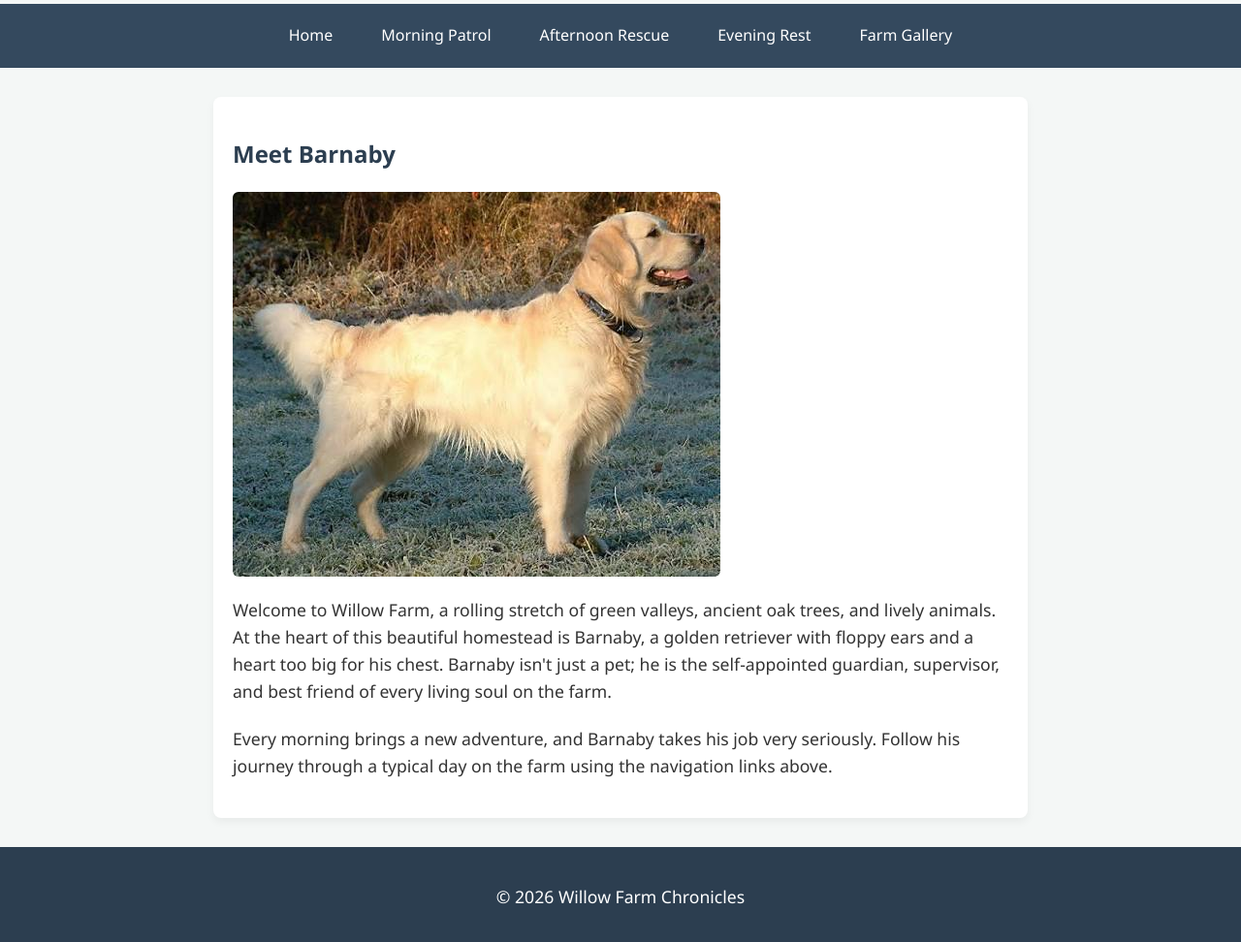
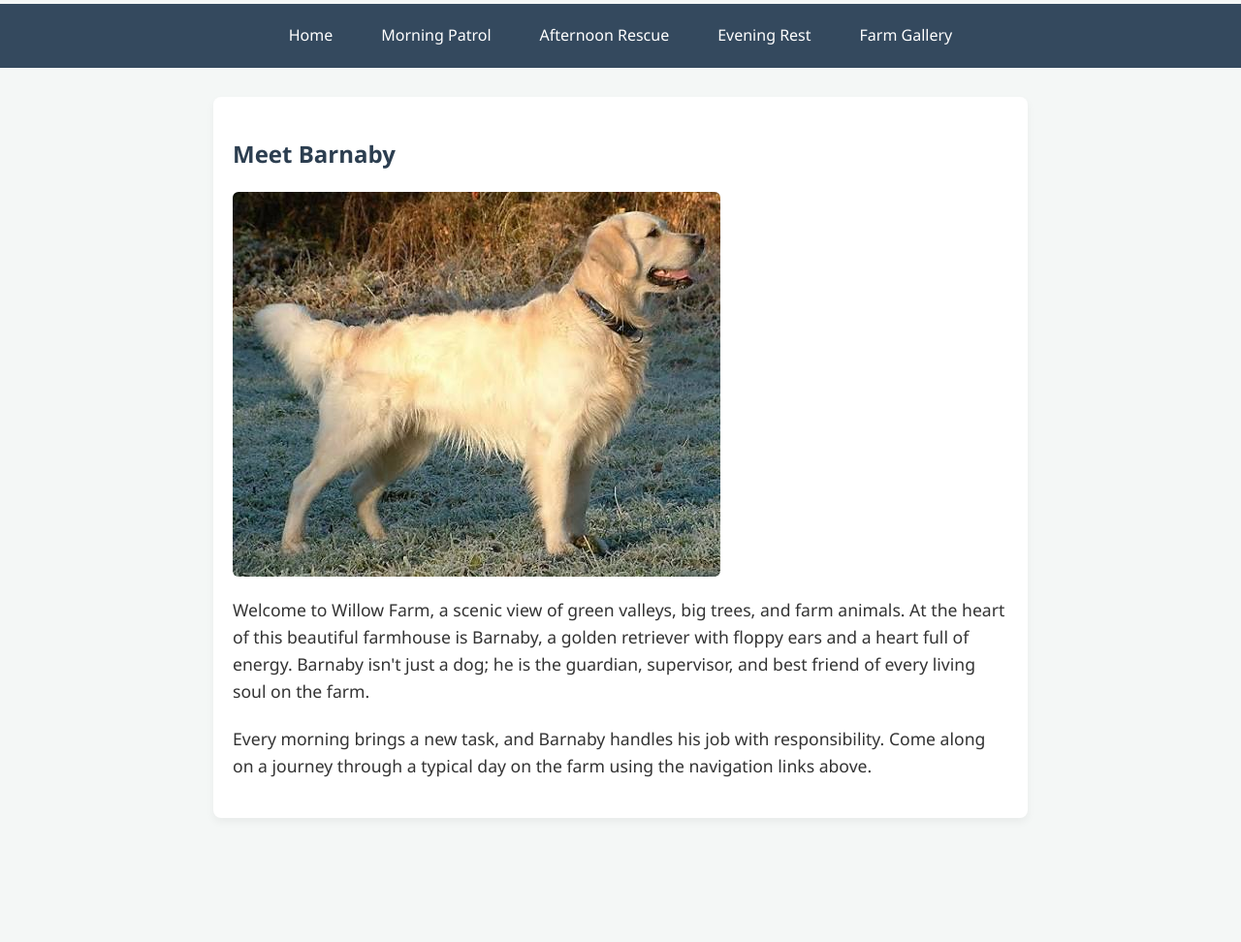
Before and after one commit to diegopp0703/project-1, a plain HTML site: page index.html in a window 1280 px wide. Shown: the part 90-1062 px from the top of the page at 97% size. After the commit the page ends 964 px from the top, so only its background shows below. Drawn offline with Linux system fonts and the light colour scheme.

Commit message:
Revise title and content in index.html
Updated the title and modified the introductory text about Barnaby.

```diff
--- a/index.html
+++ b/index.html
@@ -9,7 +9,7 @@
 <body>
 
     <header>
-        <h1>The Tales of Willow Farm</h1>
+        <h1>The History of Willow Farm</h1>
     </header>
 
     <nav>
@@ -23,13 +23,11 @@
     <main>
         <h2>Meet Barnaby</h2>
         <img src="assets/images/barnaby.jpg" alt="A loyal golden retriever standing proudly on a sunny farm">
-        <p>Welcome to Willow Farm, a rolling stretch of green valleys, ancient oak trees, and lively animals. At the heart of this beautiful homestead is Barnaby, a golden retriever with floppy ears and a heart too big for his chest. Barnaby isn't just a pet; he is the self-appointed guardian, supervisor, and best friend of every living soul on the farm.</p>
-        <p>Every morning brings a new adventure, and Barnaby takes his job very seriously. Follow his journey through a typical day on the farm using the navigation links above.</p>
+        <p>Welcome to Willow Farm, a scenic view of green valleys, big trees, and farm animals. At the heart of this beautiful farmhouse is Barnaby, a golden retriever with floppy ears and a heart full of energy. Barnaby isn't just a dog; he is the guardian, supervisor, and best friend of every living soul on the farm.</p>
+        <p>Every morning brings a new task, and Barnaby handles his job with responsibility. Come along on a journey through a typical day on the farm using the navigation links above.</p>
     </main>
 
-    <footer>
-        <p>&copy; 2026 Willow Farm Chronicles</p>
-    </footer>
+
 
 </body>
 </html>
```
